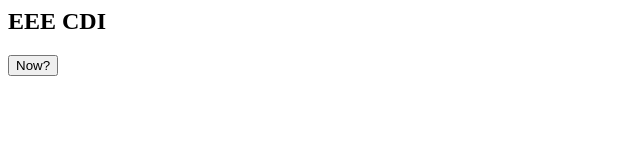
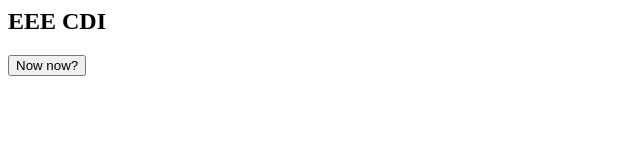
Before and after one commit to D0pp1er/GIt_prac, a plain HTML site: page hello.html in a window 1280 px wide. Shown: the full height of the page, 0-640 px from the left. Drawn offline with Linux system fonts and the light colour scheme.

Commit message:
Is it actually a conflict?

```diff
--- a/hello.html
+++ b/hello.html
@@ -8,6 +8,6 @@
     <body>
         <h2> EEE CDI</h2>
 
-        <button>Now?</button>
+        <button>Now now?</button>
     </body>
 </html>
```
